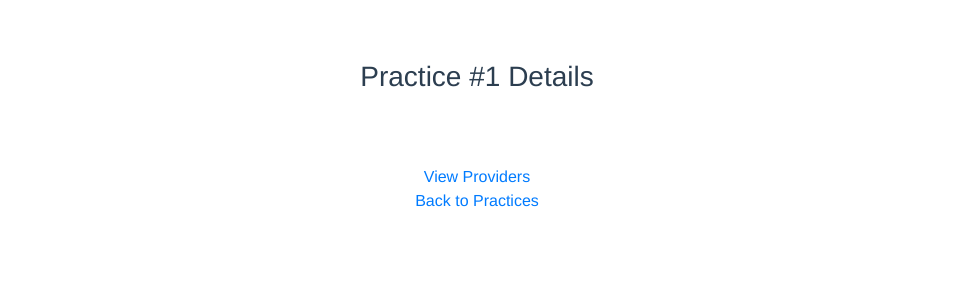
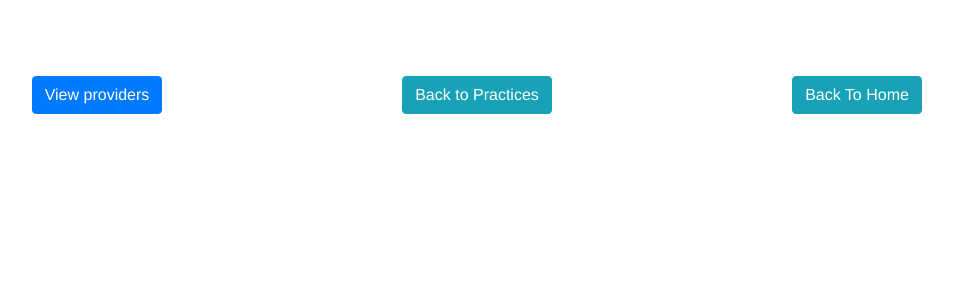
Before and after one commit to SergiySobolev/pms-integration-prototype, a Vue app in the folder pms-frontend/: page /#/practicedetails/1 in a window 1280 px wide. Shown: the top 300 px of the page, without its empty margins (163-1116 px from the left). Built offline with nearby package versions, Linux system fonts and the light colour scheme; no server answers.

Commit message:
Practice Info to PmsService

```diff
--- a/pms-frontend/src/components/PracticeDetails.vue
+++ b/pms-frontend/src/components/PracticeDetails.vue
@@ -1,9 +1,11 @@
 <template>
+
     <div id="practiceDetails">
 
         <div class="container">
 
-        <h3> Practice #{{practiceid}} Details </h3>
+            <h3 v-if="practice"> Practice <b><u>{{practice.name}}</u></b> details </h3>
+
             <table class="table">
 
                 <tbody v-if="practice">
@@ -41,46 +43,61 @@
                 </tbody>
             </table>
 
+            <div class="row">
+
+                <div class="col-md-4">
+
                     <router-link :to="{ name: 'providers', params: {practiceid: practiceid} }">
-                    View Providers
-        </router-link> <br/>
+                        <input type="button" value="View providers" class="btn btn-primary"/>
+                    </router-link>
 
-        <router-link to="/practices"> Back to Practices </router-link>
+                </div>
 
+                <div class="col-md-4">
+
+                    <router-link to="/practices">
+                        <input type="button" value="Back to Practices" class="btn btn-info"/>
+                    </router-link>
+
+                </div>
+
+                <div class="col-md-4">
+                    <BackToHome/>
+                </div>
 
             </div>
 
         </div>
+
+    </div>
+
 </template>
 
 <script>
-  import axios from 'axios';
+    import BackToHome from "./BackToHome";
+    import {ServicesFactory} from "../services/ServicesFactory";
+
+    const pmsService = ServicesFactory.get("pms");
+
 
     export default {
         name: 'PracticeDetails',
+        components: {BackToHome},
         props: ['practiceid'],
         data() {
             return {
                 practice: null,
             };
         },
-    created: function() {
-      axios
-        .get('http://localhost:10000/pmsint/practiceinfo/' + this.practiceid)
-        .then(res => {
+        created: function () {
+            this.fetch();
+        },
+        methods: {
+            async fetch() {
+                pmsService.getPractice(this.practiceid).then(res => {
                     this.practice = res.data;
-        })
+                });
+            }
         }
     }
 </script>
-
-<style>
-#app {
-  font-family: Avenir, Helvetica, Arial, sans-serif;
-  -webkit-font-smoothing: antialiased;
-  -moz-osx-font-smoothing: grayscale;
-  text-align: center;
-  color: #2c3e50;
-  margin-top: 60px;
-}
-</style>
--- a/pms-frontend/src/components/Practices.vue
+++ b/pms-frontend/src/components/Practices.vue
@@ -64,12 +64,5 @@
                 this.isLoading = false;
             }
         }
-
     }
 </script>
-
-<style>
-    h3 {
-        margin-bottom: 5%;
-    }
-</style>
--- a/pms-frontend/src/components/Providers.vue
+++ b/pms-frontend/src/components/Providers.vue
@@ -3,7 +3,7 @@
 
         <div class="container">
 
-        <h3> Practice #{{practiceid}} Providers  </h3>
+            <h3> Practice #{{practiceid}} Providers </h3>
             <table class="table">
                 <thead>
                 <tr>
@@ -26,7 +26,8 @@
                     <td>{{provider.providertypeid}}</td>
 
                     <td>
-                  <router-link :to="{ name: 'appointments', params: {practiceid: practiceid, providerid: provider.providerid} }">
+                        <router-link
+                                :to="{ name: 'appointments', params: {practiceid: practiceid, providerid: provider.providerid} }">
                             Free Appointment Slots
                         </router-link>
                     </td>
@@ -60,7 +61,7 @@
                 providers: null,
             };
         },
-    created: function() {
+        created: function () {
             axios
                 .get('http://localhost:10000/pmsint/' + this.practiceid + "/providers")
                 .then(res => {
@@ -69,14 +70,3 @@
         }
     }
 </script>
-
-<style>
-#app {
-  font-family: Avenir, Helvetica, Arial, sans-serif;
-  -webkit-font-smoothing: antialiased;
-  -moz-osx-font-smoothing: grayscale;
-  text-align: center;
-  color: #2c3e50;
-  margin-top: 60px;
-}
-</style>
--- a/pms-frontend/src/services/PmsService.js
+++ b/pms-frontend/src/services/PmsService.js
@@ -1,9 +1,15 @@
 import Service from "./Service"
 
+const practiceInfo = "practiceinfo";
+
 export default {
+
     getPractices() {
-        console.log('Fetching practice info');
-        const data = Service.get("practiceinfo");
-        return data;
+        console.log('Fetching practices info');
+        return Service.get(`${practiceInfo}`);
+    },
+    getPractice(practiceId) {
+        console.log(`Fetching practice info for id ${practiceId}`);
+        return Service.get(`${practiceInfo}/${practiceId}`);
     }
 }
--- a/pms-frontend/src/views/Home.vue
+++ b/pms-frontend/src/views/Home.vue
@@ -23,8 +23,11 @@
             </div>
 
             <div class="col-md-4">
+
                 <a href="https://www.usamco.com/pdf/glossary.pdf" target="_blank">
+
                     <input type="button" value="Glossary" class="btn btn-info">
+
                 </a>
 
             </div>
```
Also changed, not shown: pms-frontend/src/components/Appointments.vue (+5 -5 lines). Lines whose indentation alone changed are shown as unchanged.
